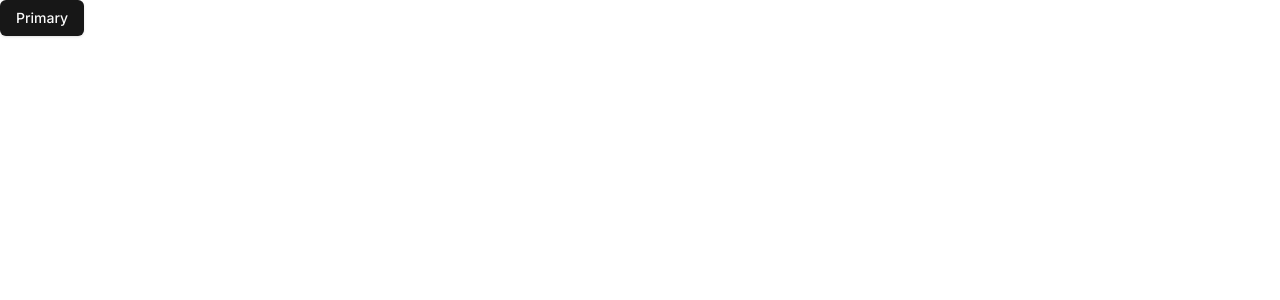
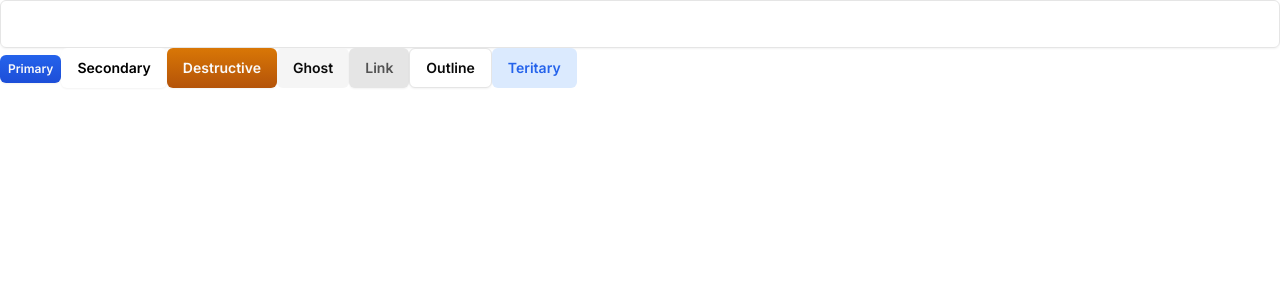
Before and after one commit to common1/cluster-invent, a Next.js app: page / in a window 1280 px wide. Shown: the top 300 px of the page. Built offline with nearby package versions, Linux system fonts and the light colour scheme.

Commit message:
03 Customizing components - Part 2

```diff
--- a/src/app/page.tsx
+++ b/src/app/page.tsx
@@ -1,10 +1,30 @@
 import { Button } from "@/components/ui/button";
+import { Input } from "@/components/ui/input";
 
 export default function Home() {
   return (
     <div>
-      <Button>
+      <Input />
+      <Button size="xs">
         Primary
+      </Button>
+      <Button variant="secondary">
+        Secondary
+      </Button>
+      <Button variant="destructive">
+        Destructive
+      </Button>
+      <Button variant="ghost">
+        Ghost
+      </Button>
+      <Button variant="muted">
+        Link
+      </Button>
+      <Button variant="outline">
+        Outline
+      </Button>
+      <Button variant="teritary">
+        Teritary
       </Button>
     </div>
   );
--- a/src/components/ui/button.tsx
+++ b/src/components/ui/button.tsx
@@ -5,30 +5,32 @@
 import { cn } from "@/lib/utils"
 
 const buttonVariants = cva(
-  "inline-flex items-center justify-center gap-2 whitespace-nowrap rounded-md text-sm font-medium transition-colors focus-visible:outline-none focus-visible:ring-1 focus-visible:ring-ring disabled:pointer-events-none disabled:opacity-50 [&_svg]:pointer-events-none [&_svg]:size-4 [&_svg]:shrink-0",
+  "inline-flex items-center justify-center gap-2 whitespace-nowrap rounded-md text-sm font-semibold transition-colors focus-visible:outline-none focus-visible:ring-1 focus-visible:ring-ring disabled:pointer-events-none disabled:bg-neutral-100 disabled:from-neutral-100 disable:to-neutral-100 disabled:text-neutral-300 border-neutral-200 shadow-sm [&_svg]:pointer-events-none [&_svg]:size-4 [&_svg]:shrink-0",
   {
     variants: {
       variant: {
-        default:
-          "bg-primary text-primary-foreground shadow hover:bg-primary/90",
+        primary:
+          "bg-gradient-to-b from-blue-600 to-blue-700 text-primary-foreground hover:from-blue-700 hover:to-blue-700",
         destructive:
-          "bg-destructive text-destructive-foreground shadow-sm hover:bg-destructive/90",
+          "bg-gradient-to-b from-amber-600 to-amber-700 text-destructive-foreground hover:from-amber-700 hover:to-amber-700",
         outline:
           "border border-input bg-background shadow-sm hover:bg-accent hover:text-accent-foreground",
         secondary:
-          "bg-secondary text-secondary-foreground shadow-sm hover:bg-secondary/80",
-        ghost: "hover:bg-accent hover:text-accent-foreground",
-        link: "text-primary underline-offset-4 hover:underline",
+          "bg-white text-black hover:bg-neutral-100",
+        ghost: "border-tranparent shadow-none hover: bg-accent hover:text-accent-foreground",
+        muted: "bg-neutral-200 text-neutral-600 hover:bg-neutral-200/80",
+        teritary: "bg-blue-100 text-blue-600 border-tranparent hover:bg-blue-200 shadow-none",
       },
       size: {
-        default: "h-9 px-4 py-2",
-        sm: "h-8 rounded-md px-3 text-xs",
-        lg: "h-10 rounded-md px-8",
-        icon: "h-9 w-9",
+        default: "h-10 px-4 py-2",
+        sm: "h-8 rounded-md px-3",
+        xs: "h-7 rounded-md px-2 text-xs",
+        lg: "h-12 rounded-md px-8",
+        icon: "h-8 w-8",
       },
     },
     defaultVariants: {
-      variant: "default",
+      variant: "primary",
       size: "default",
     },
   }
--- a/src/components/ui/input.tsx
+++ b/src/components/ui/input.tsx
@@ -8,7 +8,7 @@
       <input
         type={type}
         className={cn(
-          "flex h-9 w-full rounded-md border border-input bg-transparent px-3 py-1 text-base shadow-sm transition-colors file:border-0 file:bg-transparent file:text-sm file:font-medium file:text-foreground placeholder:text-muted-foreground focus-visible:outline-none focus-visible:ring-1 focus-visible:ring-ring disabled:cursor-not-allowed disabled:opacity-50 md:text-sm",
+          "flex h-12 w-full rounded-md border border-input bg-transparent px-3 py-1 text-base shadow-sm transition-colors file:border-0 file:bg-transparent file:text-sm file:font-medium file:text-foreground placeholder:text-muted-foreground focus-visible:outline-none focus-visible:ring-1 focus-visible:ring-ring disabled:cursor-not-allowed disabled:opacity-50 md:text-sm",
           className
         )}
         ref={ref}
--- a/src/components/ui/select.tsx
+++ b/src/components/ui/select.tsx
@@ -19,7 +19,7 @@
   <SelectPrimitive.Trigger
     ref={ref}
     className={cn(
-      "flex h-9 w-full items-center justify-between whitespace-nowrap rounded-md border border-input bg-transparent px-3 py-2 text-sm shadow-sm ring-offset-background data-[placeholder]:text-muted-foreground focus:outline-none focus:ring-1 focus:ring-ring disabled:cursor-not-allowed disabled:opacity-50 [&>span]:line-clamp-1",
+      "flex h-12 w-full items-center justify-between whitespace-nowrap rounded-md border border-input bg-transparent px-3 py-2 text-sm shadow-sm ring-offset-background data-[placeholder]:text-muted-foreground focus:outline-none focus:ring-1 focus:ring-ring disabled:cursor-not-allowed disabled:opacity-50 [&>span]:line-clamp-1",
       className
     )}
     {...props}
```
Also changed, not shown: 2 other files (tests, documents, lock files or other folders).
